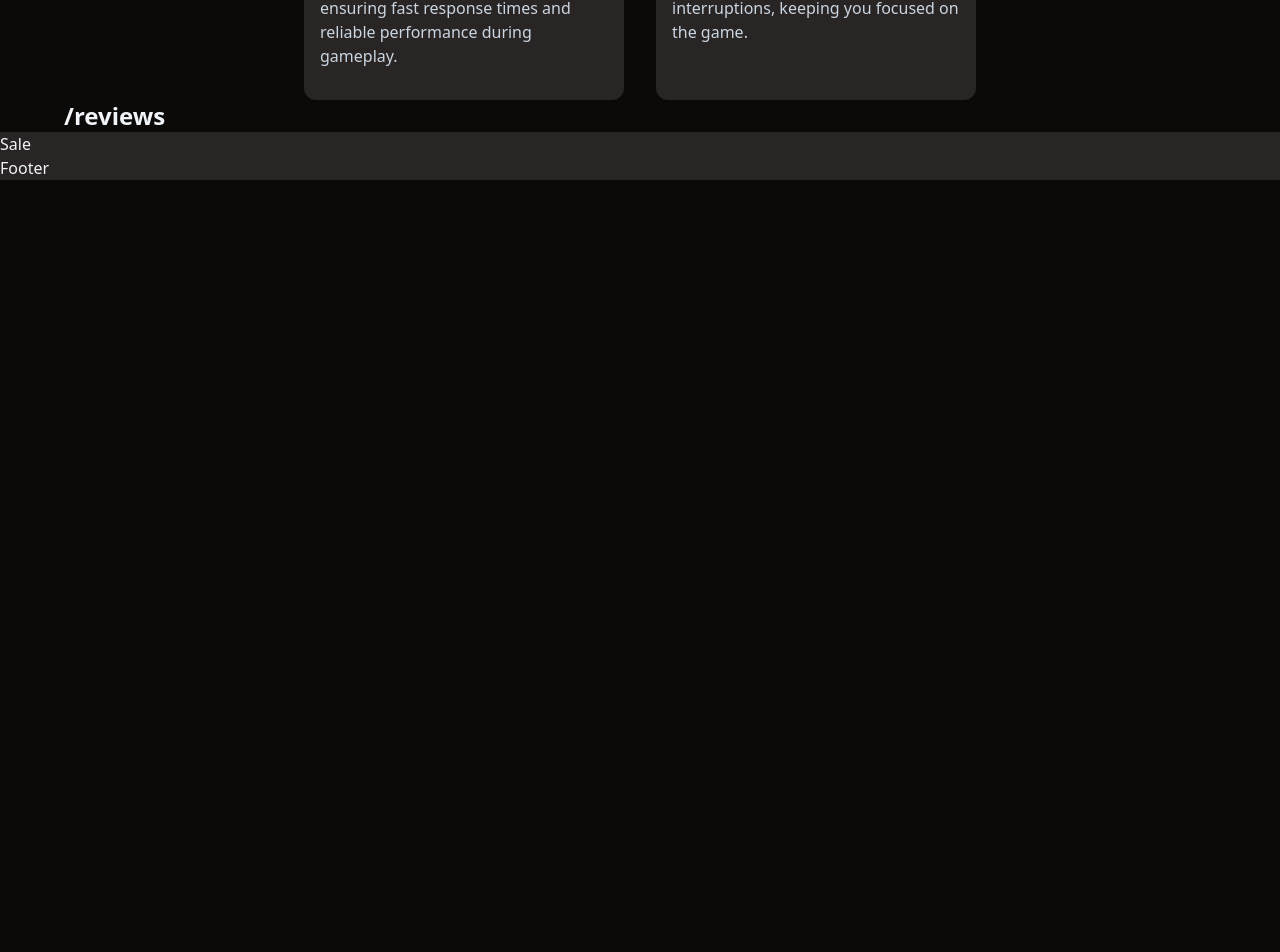
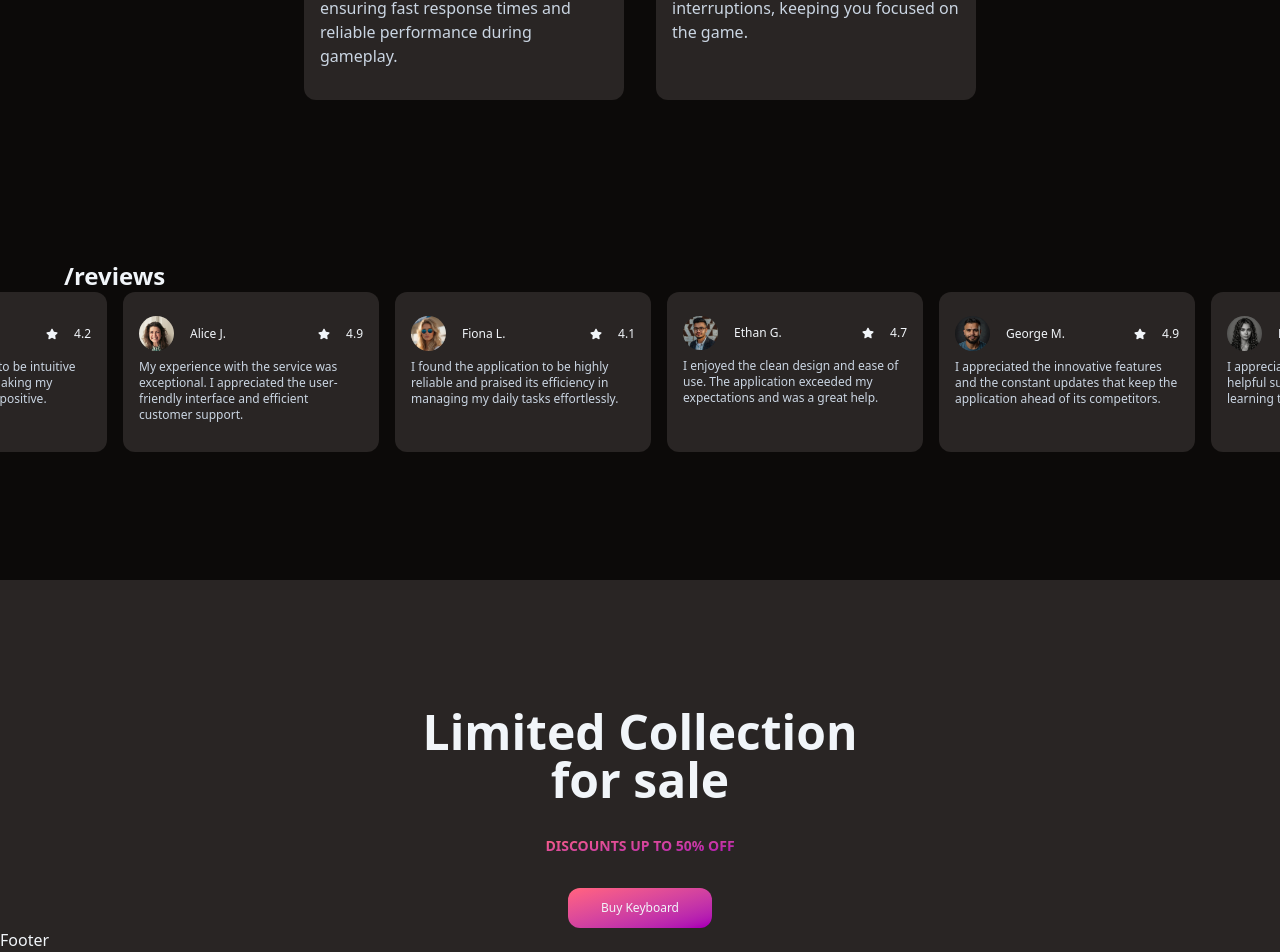
Before and after one commit to Rajasva-Raj-CODE/keyboard_threeJs3D, a Next.js app: page / in a window 1280 px wide. Shown: the part 1655-2607 px from the top of the page. Before the commit the page ends 1835 px from the top, so only its background shows below. Built offline with nearby package versions, Linux system fonts and the light colour scheme.

Commit message:
sales done

```diff
--- /dev/null
+++ b/components/ReviewCard.tsx
@@ -0,0 +1,32 @@
+
+import React from 'react'
+import Image from 'next/image';
+import { FaStar } from 'react-icons/fa';
+
+interface ReviewCardProps {
+    name: string;
+    imgSrc: string;
+    text: string;
+    stars: number;
+}
+
+const ReviewCard = ({ name, imgSrc, text, stars }: ReviewCardProps) => {
+    return (
+        <div className='w-64 h-40 flex flex-col bg-stone-800 rounded-xl gap-y-2 px-4 py-6 mr-4'>
+            <div className='flex justify-between items-center text-xs'>
+                <div className='flex items-center justify-center gap-4'>
+                    <Image src={imgSrc} alt="client" width={35} height={35} className='rounded-full' />
+                    <span>{name}</span>
+                </div>
+                <div className='flex items-center justify-center gap-4 '>
+                    <FaStar />
+                    <span>{stars}</span>
+                </div>
+            </div>
+            <p className='text-slate-300 text-xs'>{text}</p>
+        </div>
+
+    )
+}
+
+export default ReviewCard
--- a/components/section/Reviews.tsx
+++ b/components/section/Reviews.tsx
@@ -1,13 +1,72 @@
 
 import React from 'react'
+import Marquee from 'react-fast-marquee';
+import ReviewCard from '../ReviewCard';
+
+const reviews = [
+  {
+    name: "Bob S.",
+    imgSrc: "/assets/reviews/rev1.jpg",
+    text: "I found the application to be intuitive and easy to navigate, making my overall experience very positive.",
+    stars: 4.2
+  },
+  {
+    name: "Alice J.",
+    imgSrc: "/assets/reviews/rev2.jpg",
+    text: "My experience with the service was exceptional. I appreciated the user-friendly interface and efficient customer support.",
+    stars: 4.9
+  },
+  {
+    name: "Fiona L.",
+    imgSrc: "/assets/reviews/rev3.jpg",
+    text: "I found the application to be highly reliable and praised its efficiency in managing my daily tasks effortlessly.",
+    stars: 4.1
+  },
+  {
+    name: "Ethan G.",
+    imgSrc: "/assets/reviews/rev4.jpg",
+    text: "I enjoyed the clean design and ease of use. The application exceeded my expectations and was a great help.",
+    stars: 4.7
+  },
+  {
+    name: "George M.",
+    imgSrc: "/assets/reviews/rev5.jpg",
+    text: "I appreciated the innovative features and the constant updates that keep the application ahead of its competitors.",
+    stars: 4.9
+  },
+  {
+    name: "Diana W.",
+    imgSrc: "/assets/reviews/rev6.jpg",
+    text: "I appreciated the detailed tutorials and helpful support provided, which made learning the platform enjoyable.",
+    stars: 4.3
+  },
+  {
+    name: "Charlie B.",
+    imgSrc: "/assets/reviews/rev7.jpg",
+    text: "I was impressed with the application's functionality and the seamless integration with other tools I use.",
+    stars: 4.8
+  },
+  {
+    name: "Hannah K.",
+    imgSrc: "/assets/reviews/rev8.jpg",
+    text: "I was delighted with the customer service and the comprehensive resources available to help me get started quickly.",
+    stars: 4.4
+  }
+];
 
 const Reviews = () => {
   return (
-    <div>
-        <h2 className='text-2xl font-semibold pl-4 md:pl-16 '>
+    <div className='container mx-auto my-32 pt-8 ' id="reviews">
+      <h2 className='text-2xl font-semibold pl-4 md:pl-16 '>
         <span className='aniamte-pulse'>/</span>
         reviews
       </h2>
+      <Marquee speed={25}>
+        {reviews.map((review, index) => (
+          <ReviewCard key={index} name={review.name} imgSrc={review.imgSrc} text={review.text} stars={review.stars} />
+        ))}
+      </Marquee>
+
     </div>
   )
 }
--- a/components/section/Sale.tsx
+++ b/components/section/Sale.tsx
@@ -1,8 +1,13 @@
+import Link from 'next/link'
 import React from 'react'
 
 const Sale = () => {
   return (
-    <div>Sale</div>
+    <div className='flex flex-col container items-center gap-8 pt-32 mx-auto relative'>
+      <h2 className='text-4xl md:text-5xl font-bold text-center'>Limited Collection <br /> for sale</h2>
+      <p className='uppercase text-sm font-bold bg-gradient bg-clip-text text-transparent'>discounts up to 50% off</p>
+      <Link href='#catalog' className='w-36 flex flex-col items-center py-3 rounded-xl text-xs bg-gradient'>Buy Keyboard</Link>
+    </div>
   )
 }
 
--- a/package.json
+++ b/package.json
@@ -15,6 +15,7 @@
     "postcss": "^8.5.3",
     "react": "^19.0.0",
     "react-dom": "^19.0.0",
+    "react-fast-marquee": "^1.6.5",
     "react-icons": "^5.5.0",
     "three": "^0.176.0"
   },
```
Also changed, not shown: 1 other file (tests, documents, lock files or other folders).
